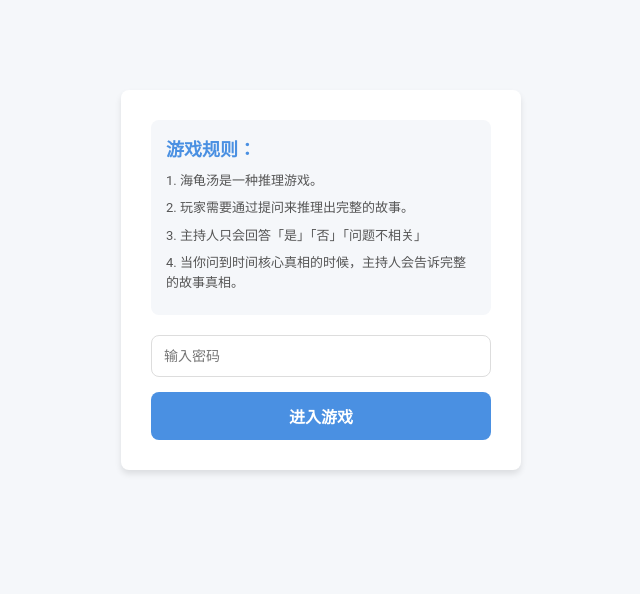
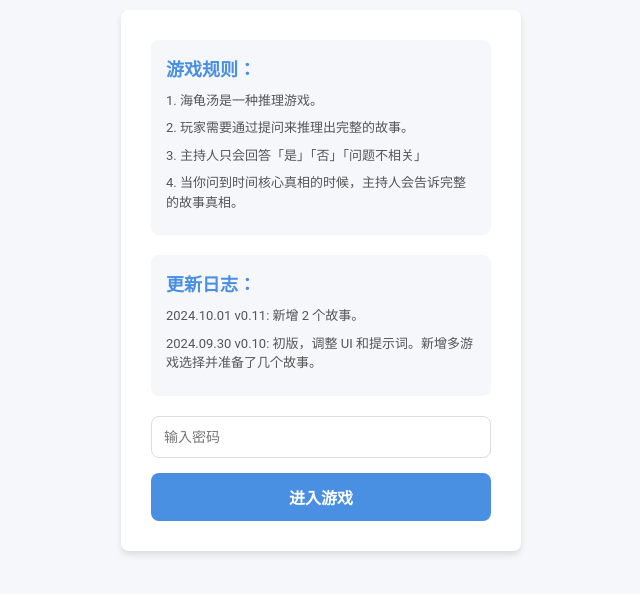
Before and after one commit to iamshaynez/turtle-game, a website: page public/index.html in a window 1280 px wide. Shown: the part 120-714 px from the top of the page, without its empty margins (319-959 px from the left). Drawn offline with nearby package versions, Linux system fonts and the light colour scheme; no server answers.

Commit message:
feat: add change log

```diff
--- a/public/index.html
+++ b/public/index.html
@@ -14,6 +14,11 @@
             <p>2. 玩家需要通过提问来推理出完整的故事。</p>
             <p>3. 主持人只会回答「是」「否」「问题不相关」</p>
             <p>4. 当你问到时间核心真相的时候，主持人会告诉完整的故事真相。</p>
+        </div>
+        <div id="changelog">
+            <h2>更新日志：</h2>
+            <p>2024.10.01 v0.11: 新增 2 个故事。</p>
+            <p>2024.09.30 v0.10: 初版，调整 UI 和提示词。新增多游戏选择并准备了几个故事。</p>
         </div>
         <input type="password" id="password-input" placeholder="输入密码">
         <button id="submit-password">进入游戏</button>
--- a/public/style.css
+++ b/public/style.css
@@ -51,6 +51,27 @@ h1 {
 }
 
 #rules-text p {
+    margin: 8px 0;
+    font-size: 13px;
+    line-height: 1.5;
+    color: #555;
+}
+
+#changelog {
+    background-color: var(--secondary-color);
+    padding: 15px;
+    border-radius: var(--border-radius);
+    margin-bottom: 20px;
+}
+
+#changelog h2 {
+    margin-top: 0;
+    color: var(--primary-color);
+    font-size: 18px;
+    margin-bottom: 10px;
+}
+
+#changelog p {
     margin: 8px 0;
     font-size: 13px;
     line-height: 1.5;
```
